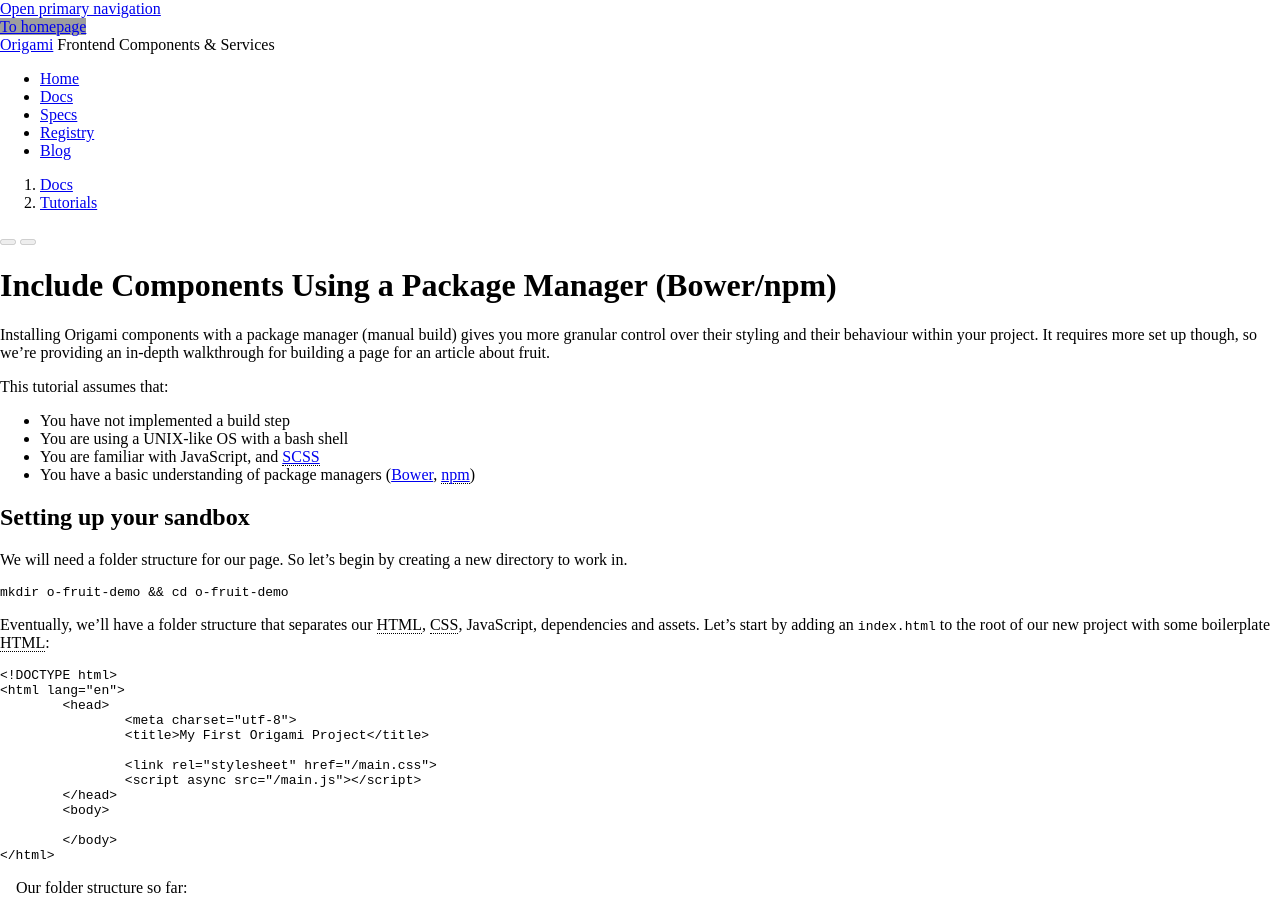
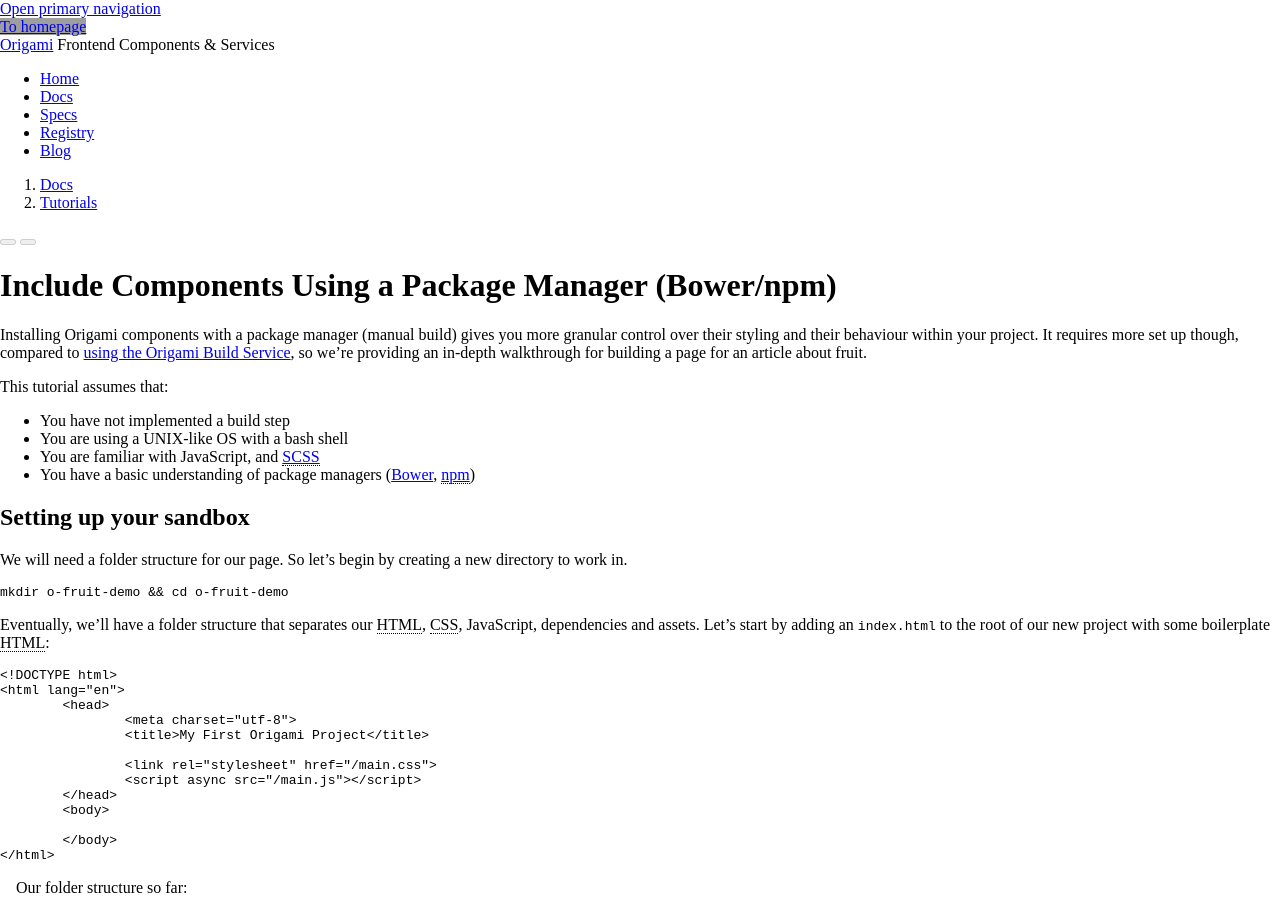
Before and after one commit to Financial-Times/origami-website, a Jekyll site: the page built from _tutorials/manual-build.md, in a window 1280 px wide and 900 px high. Built offline with Jekyll 4.4.1, drawn with Linux system fonts in a browser that asks for light colours; a style sheet for code colours, icons or effects is not loaded; grey boxes are pictures that could not be loaded.

Commit message:
Reference Origami Build Service as an alternate in the Package Manager tutorial

```diff
--- a/_tutorials/manual-build.md
+++ b/_tutorials/manual-build.md
@@ -10,7 +10,7 @@ redirect_from:
 
 # {{page.title}}
 
-Installing Origami components with a package manager (manual build) gives you more granular control over their styling and their behaviour within your project. It requires more set up though, so we're providing an in-depth walkthrough for building a page for an article about fruit.
+Installing Origami components with a package manager (manual build) gives you more granular control over their styling and their behaviour within your project. It requires more set up though, compared to [using the Origami Build Service](/docs/tutorials/build-service/), so we're providing an in-depth walkthrough for building a page for an article about fruit.
 
 This tutorial assumes that:
 - You have not implemented a build step
```
